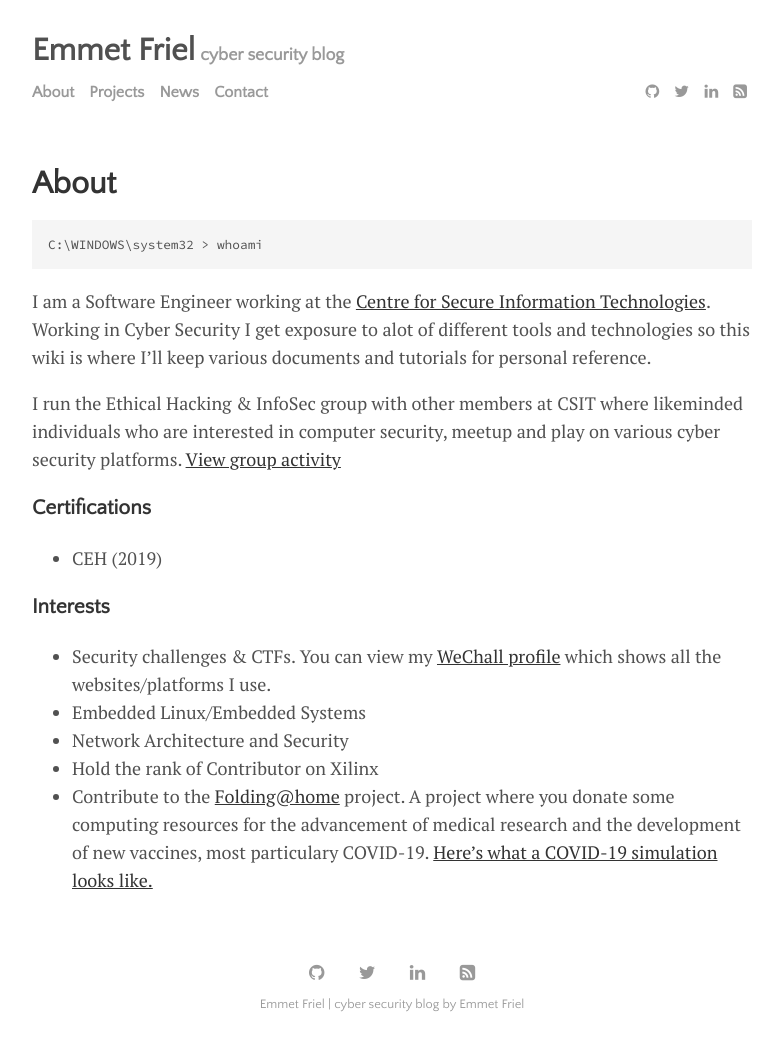
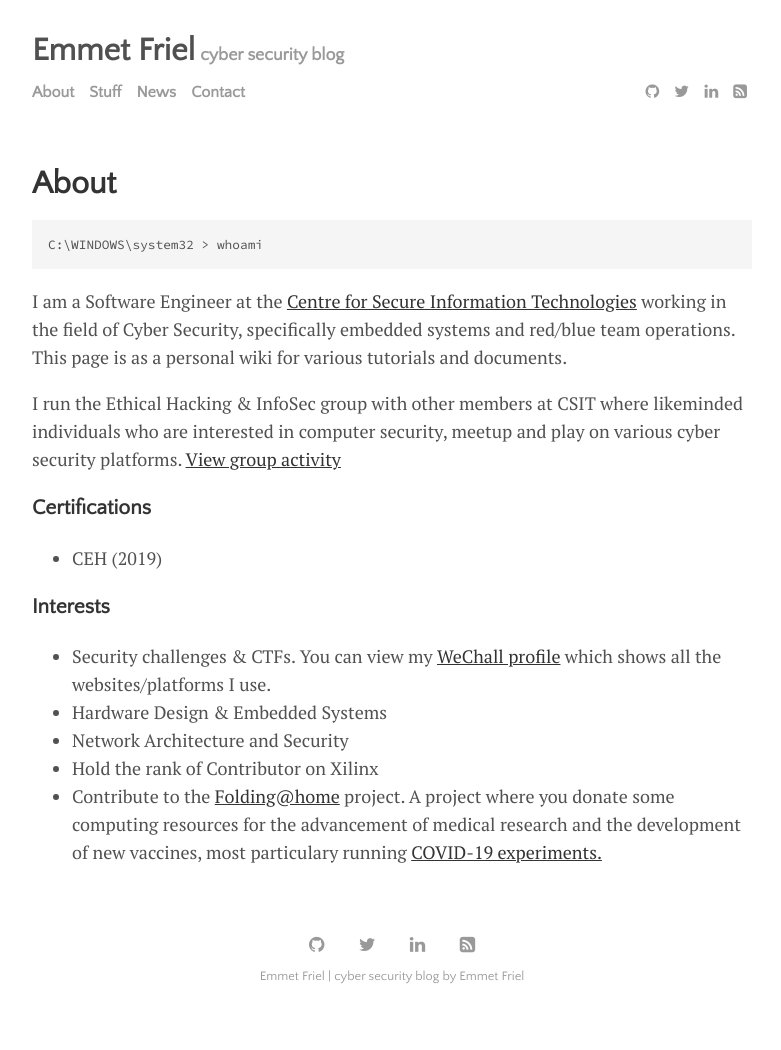
Before and after one commit to efriel94/ef_blog, a Jekyll site: the page built from menu/about.md, in a window 1280 px wide. Shown: the whole page, without its empty margins (248-1029 px from the left). Built offline with Jekyll 4.4.1, drawn with Linux system fonts in a browser that asks for light colours; after the commit the page ends 1022 px from its top, so only the background shows below that.

Commit message:
Updated broken 404 URL and about.md and removed embedded linux in projects.md

````diff
--- a/404.html
+++ b/404.html
@@ -11,5 +11,5 @@ permalink: 404.html
 
   <h1>Ahhhhh!</h1>
 
-  <p class="lead">Sorry, we've misplaced that URL or it's pointing to something that doesn't exist. <a href="{{ site.baseurl }}/">Head back home</a> to try finding it again.
+  <p class="lead">Sorry, we've misplaced that URL or it's pointing to something that doesn't exist. <a href="{{ site.github.url }}/">Head back home</a> to try finding it again.
 </div>
--- a/_data/settings.yml
+++ b/_data/settings.yml
@@ -4,11 +4,11 @@ disqus:
   disqus_shortname: 'https-lenpaul-github-io-lagrange'
 
 # If you are not using Google Analytics, please change 'google-ID' to an empty string
-google-ID: ''
+#google-ID: ''
 
 menu:
 - {name: 'About', path: 'menu', url: 'about.html'}
-- {name: 'Projects', path: 'menu', url: 'projects.html'}
+- {name: 'Stuff', path: 'menu', url: 'projects.html'}
 - {name: 'News', path: 'menu', url: 'news.html'}
 - {name: 'Contact', path: 'menu', url: 'contact.html'}
 
@@ -28,6 +28,6 @@ pagination:
 
 sharing_button_prompt: 'Feel free to share!'
 
-#related_posts: 'You may also enjoy:'
+related_posts: 'You may also enjoy:'
 
 post_date_prefix: 'Written on'
--- a/menu/about.md
+++ b/menu/about.md
@@ -7,7 +7,7 @@ title: "About"
 C:\WINDOWS\system32 > whoami
 ```
 
-I am a Software Engineer working at the [Centre for Secure Information Technologies](https://www.qub.ac.uk/ecit/CSIT/). Working in Cyber Security I get exposure to alot of different tools and technologies so this wiki is where I'll keep various documents and tutorials for personal reference.
+I am a Software Engineer at the [Centre for Secure Information Technologies](https://www.qub.ac.uk/ecit/CSIT/) working in the field of Cyber Security, specifically embedded systems and red/blue team operations. This page is as a personal wiki for various tutorials and documents.
 
 I run the Ethical Hacking & InfoSec group with other members at CSIT where likeminded individuals who are interested in computer security, meetup and play on various cyber security platforms. [View group activity](https://blogs.qub.ac.uk/team47/about/)
 
@@ -16,7 +16,7 @@ I run the Ethical Hacking & InfoSec group with other members at CSIT where likem
 
 ### Interests
 - Security challenges & CTFs. You can view my [WeChall profile](https://www.wechall.net/profile/un5h4d0w) which shows all the websites/platforms I use.
-- Embedded Linux/Embedded Systems
+- Hardware Design & Embedded Systems
 - Network Architecture and Security
 - Hold the rank of Contributor on Xilinx
-- Contribute to the <a href="https://stats.foldingathome.org/donor/73291172" target="_blank">Folding@home</a> project. A project where you donate some computing resources for the advancement of medical research and the development of new vaccines, most particulary COVID-19. <a href="{{ site.github.url}}/assets/img/foldingathome.png">Here's what a COVID-19 simulation looks like.</a>
+- Contribute to the <a href="https://stats.foldingathome.org/donor/73291172" target="_blank">Folding@home</a> project. A project where you donate some computing resources for the advancement of medical research and the development of new vaccines, most particulary running <a href="{{ site.github.url}}/assets/img/foldingathome.png">COVID-19 experiments.</a>
````
Also changed, not shown: menu/projects.md (+3 -2 lines).
